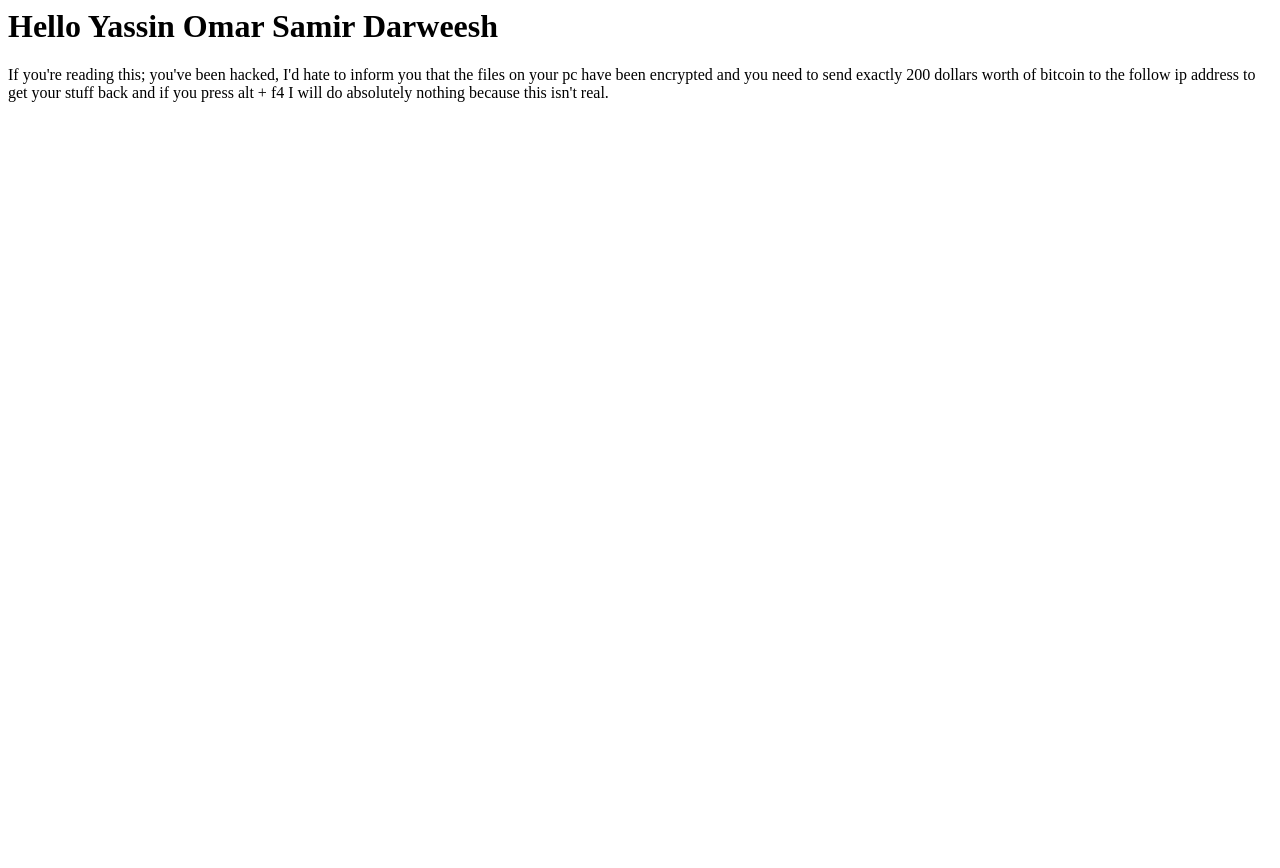
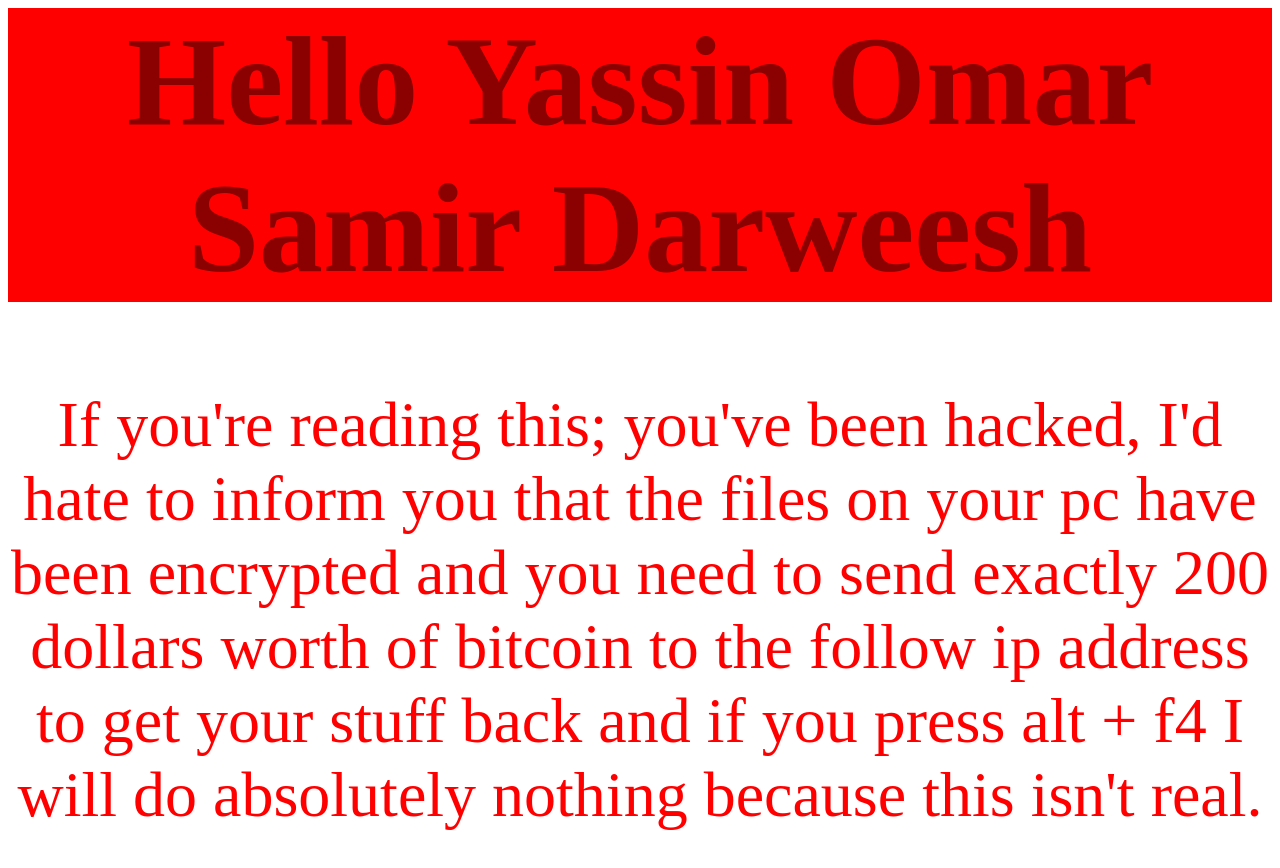
Before and after one commit to PyKuri/ay7aga, a plain HTML site: page index.html in a window 1280 px wide. Before the commit the page ends 800 px from the top, so only its background shows below. Drawn offline with Linux system fonts and the light colour scheme.

Commit message:
Update and rename mywebsite.html to index.html

```diff
--- a/mywebsite.html
+++ b/index.html
@@ -1,7 +1,7 @@
 <html>
 <head>
 <title>I'm cooler than you😎</title>
-<link rel = "stylesheet" href = "mycssfile.css">
+<link rel = "stylesheet" href = "styles.css">
 </head>
 <body>
 <h1>Hello Yassin Omar Samir Darweesh</h1>
```
